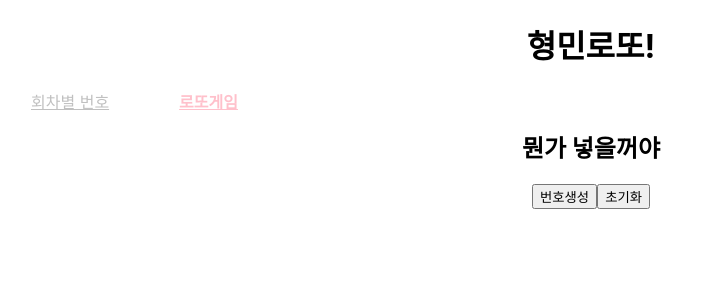
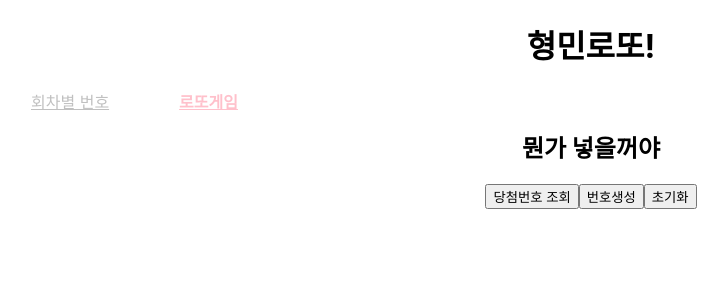
Before and after one commit to jehyungmin/react-lotto-application, a React (Create React App) app: page /about in a window 1280 px wide. Shown: the top 300 px of the page, without its empty margins (49-777 px from the left). Built offline with nearby package versions, Linux system fonts and the light colour scheme.

Commit message:
당첨번호조회 완성

```diff
--- a/src/Components/CreateballList/CreateballList.js
+++ b/src/Components/CreateballList/CreateballList.js
@@ -1,26 +1,20 @@
 import React, { Component } from 'react';
 import { Createball } from '../Createball';
-
 
 class CreateballList extends Component {
     static defaultProps = {
         data: []
     }
+
     render() {
         const { data } = this.props;
         //console.log('ballList: ', data);
-        const list = data.map(
-            info => (<Createball info={info} key={info.id} />)
-        )
-        console.log('ballList-list ; ', list)
-        //console.log('data ; ', data[0])
 
-        //const beforStr = data;
-        //const afterStr = beforStr.split(',');
-        // const afterStr = beforStr.split(',');
-
-        // console.log('CreateballList-afterStr : ', afterStr);
-
+            const list = data.map(
+                data
+                    ? (info => (<Createball info={info} key={info.id} />))
+                    : (console.log('ballList-list ; ', list))
+            )
 
         return (
             <div>
--- a/src/Components/Game.js
+++ b/src/Components/Game.js
@@ -11,6 +11,7 @@ import _ from 'underscore';
 class Game extends Component {
     state = {
         lotto_nums : [],
+        chk_Click : 0,
     }
 
     generate = () => {
@@ -25,19 +26,38 @@ class Game extends Component {
 
     handleSubmit = (e) => {
         e.preventDefault();
-
         this.props.onCreate({
             lotto_nums: this.state.lotto_nums.join(', '),
         });
     }
 
-    reload = () => {
+    reload = (e) => {
+        e.preventDefault();
         window.location.reload();
     }
 
+    onlyOne = (e) => {
+        // e.preventDefault();
+        // this.generate()
+        // this.onClick = null;
+        console.log("chk_Click:",this.state.chk_Click);
+        if(this.state.chk_Click == 0){
+            this.setState({
+                ...this.state,
+               chk_Click : 1
+            })
+            return this.generate();
+        }else {
+            e.preventDefault();
+            return this.onClick=null;
+        }
+
+    }
     render() {
+
         return (
             <form onSubmit={this.handleSubmit}>
+                <button onClick={this.onlyOne}>당첨번호 조회</button>
                 <button type="submit" onClick={this.generate}>번호생성</button>
                 <button onClick={this.reload}>초기화</button>
             </form>
```
Also changed, not shown: src/Components/Createball/Createball.js (+0 -50 lines).
